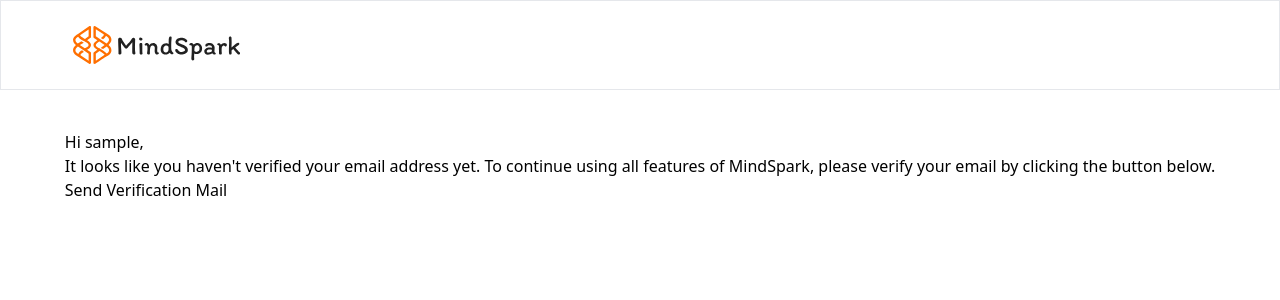
After one commit to stateman24/mindspark, a Django app: page /accounts/verifyEmail/ in a window 1280 px wide. The commit adds this page. Shown: the top 300 px of the page. Run offline with Django 5.2, Linux system fonts and the light colour scheme; the visitor is signed in with stand-in values (Sample User, id 1); some libraries are stand-ins or nearby versions.

Commit message:
"Refactor authentication code: removed social_email_verification function, updated RegisterUser view, added Verify_Email view, and modified send_verification_email function and URLs."

```diff
--- /dev/null
+++ b/accounts/templates/verify_email.html
@@ -0,0 +1,14 @@
+{% extends "auth_base.html" %}
+
+{% block title %}
+    Verify your Email
+{% endblock title %}
+
+{% block content %}
+<div class="block">
+    <h4>Hi {{ user.username }},</h4>
+    <p>It looks like you haven't verified your email address yet. To continue using all features of MindSpark, please verify your email by clicking the button below.</p>
+    <a href="{% url "accounts:send-email-verification" user.id %}">Send Verification Mail</a>
+</div>
+
+{% endblock content %}
--- a/accounts/urls.py
+++ b/accounts/urls.py
@@ -2,7 +2,7 @@ from typing import Any
 from django.urls import path
 import django.contrib.auth.views as auth_view
 from .forms import LoginForm
-from .views import index, RegisterUser, activate_account
+from .views import index, RegisterUser, activate_account, Verify_Email, send_verification_email
 
 
 app_name: str = 'accounts'
@@ -13,5 +13,7 @@ urlpatterns: list[Any] = [
     path("logout/", auth_view.LogoutView.as_view(), name="logout"),
     path("signup/", RegisterUser.as_view(), name='signup'),
     path("index/", index, name="index"),
+    path("verifyEmail/", Verify_Email.as_view(), name="verify-email"),
+    path("send_email_verification/<int:user_id>", send_verification_email, name="send-email-verification"),
     path("verifyEmail/<uidb64>/<token>/", activate_account, name="activate")
 ]
--- a/accounts/views.py
+++ b/accounts/views.py
@@ -1,6 +1,7 @@
 from django.shortcuts import render, redirect
 from .forms import RegisterUser
-from django.views.generic import FormView
+from django.views.generic import FormView, TemplateView
+from django.contrib.auth.mixins import LoginRequiredMixin
 from django.urls import reverse_lazy, reverse
 from django.contrib.auth import get_user_model
 from .models import Profile
@@ -12,7 +13,7 @@ from django.utils.http import urlsafe_base64_decode, urlsafe_base64_encode
 from django.utils.encoding import force_bytes, force_str
 from django.contrib.sites.shortcuts import get_current_site
 from django.template.loader import get_template
-from django.contrib.auth import login
+from django.contrib.auth import login, authenticate
 from django.http import HttpResponse
 from django.template.loader import render_to_string
 from django.utils.html import strip_tags
@@ -28,25 +29,36 @@ def index(request):
             messages.warning(request, "Please verify you email adderess")
     return render(request, "accounts/index.html")
 
+class Verify_Email(LoginRequiredMixin, TemplateView):
+    template_name = "verify_email.html"
+
+    def get_context_data(self, **kwargs):
+        context = super().get_context_data(**kwargs)
+        context["user"] = self.request.user
+        return context
+
+
 # register User
 class RegisterUser(FormView):
     template_name: str = "accounts/register.html"
     form_class: RegisterUser = RegisterUser
-    success_url: str = reverse_lazy("accounts:login")
+    success_url: str = reverse_lazy("accounts:verify-email")
 
     def form_valid(self, form):
-        user = form.save(commit=False)
-        user.username = form.cleaned_data["email"]  # set username to email address
-        user.set_password(form.cleaned_data["password"]) # set user password
-        user.is_active = False # deactivate account until email verification
-        user.save()
-        Profile.objects.create(user=user) # create a proile for the new user
-        # send email verification
-        send_verification_email(self.request, user, form.cleaned_data["email"])
+        new_user = form.save(commit=False)
+        new_user.username = form.cleaned_data["email"]  # set username to email address
+        new_user.set_password(form.cleaned_data["password"]) # set user password
+        new_user.is_active = False # deactivate account until email verification
+        new_user.save()
+        Profile.objects.create(user=new_user) # create a proile for the new user
+        User = authenticate(self.request, username=new_user.username, password=new_user.password)
+        if User is not None:
+           login(self.request, User)
         return redirect(self.get_success_url())
 
 
-def send_verification_email(request, user, to_email):
+def send_verification_email(request, user_id):
+    user = User.objects.get(pk=user_id)
     current_site = get_current_site(request)
     email_context = {
         "user": user.username,
@@ -60,8 +72,9 @@ def send_verification_email(request, user, to_email):
     email = send_mail(subject=subject,
                         message=html_message,
                         from_email= settings.EMAIL_HOST_USER,
-                        recipient_list=[to_email],
+                        recipient_list=[user.email],
                         html_message=message)
+    return redirect("accounts:verify-email")
 
 
 def activate_account(request, uidb64, token):
--- a/mindspark/settings.py
+++ b/mindspark/settings.py
@@ -69,7 +69,7 @@ MIDDLEWARE = [
 ]
 
 AUTHENTICATION_BACKENDS = [
-    'django.contrib.auth.backends.ModelBackend',
+    'accounts.backend.CustomBackend',  # custom backend
     'accounts.authentication.EmailAuthentication',
     'social_core.backends.open_id.OpenIdAuth',
     'social_core.backends.google.GoogleOAuth2',
@@ -84,7 +84,6 @@ SOCIAL_AUTH_PIPELINE = [
     'social_core.pipeline.social_auth.social_user',
     'social_core.pipeline.user.get_username',
     'social_core.pipeline.user.create_user',
-    'accounts.authentication.social_email_verification',
     'accounts.authentication.create_profile',
     'social_core.pipeline.social_auth.load_extra_data',
     'social_core.pipeline.social_auth.associate_user',
```
Also changed, not shown: accounts/authentication.py (+0 -9 lines), accounts/backend.py (added, +20 -0 lines), accounts/templates/accounts/register.html (+7 -0 lines).
